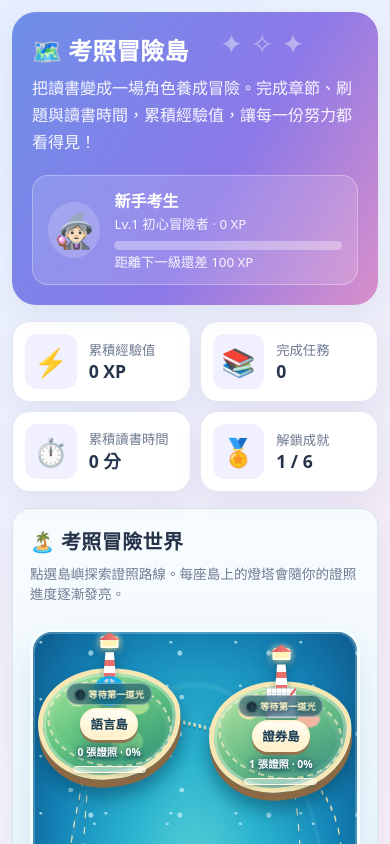
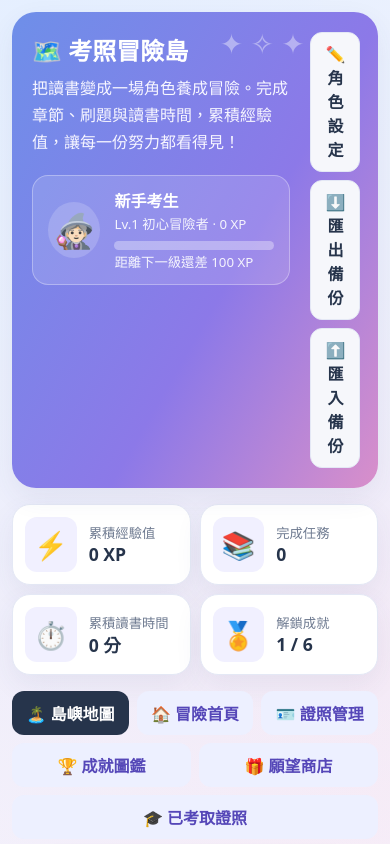
Before and after one commit to biyishan-design/exam-adventure-island, a plain HTML site: page index.html in a window 390 px wide. Shown: the top 844 px of the page. Drawn offline with Linux system fonts and the light colour scheme.

Commit message:
Add files via upload

```diff
--- a/index.html
+++ b/index.html
@@ -78,6 +78,16 @@
 @media(max-width:390px){
  .player-island{width:56%!important;height:174px!important}
 }
+
+/* v4 修正：恢復導覽列與角色／備份操作，避免原本 CSS 將入口整組隱藏 */
+.top-actions{display:flex!important;gap:8px;flex-wrap:wrap;justify-content:flex-end;position:relative;z-index:1}
+.nav{display:flex!important;gap:8px;flex-wrap:wrap;margin:16px 0}
+@media(max-width:800px){
+  .top-actions{display:flex!important;max-width:none;justify-content:flex-start}
+  .nav{display:flex!important}
+  .nav button{flex:1 1 auto}
+}
+
 </style>
 </head>
 <body>
```
